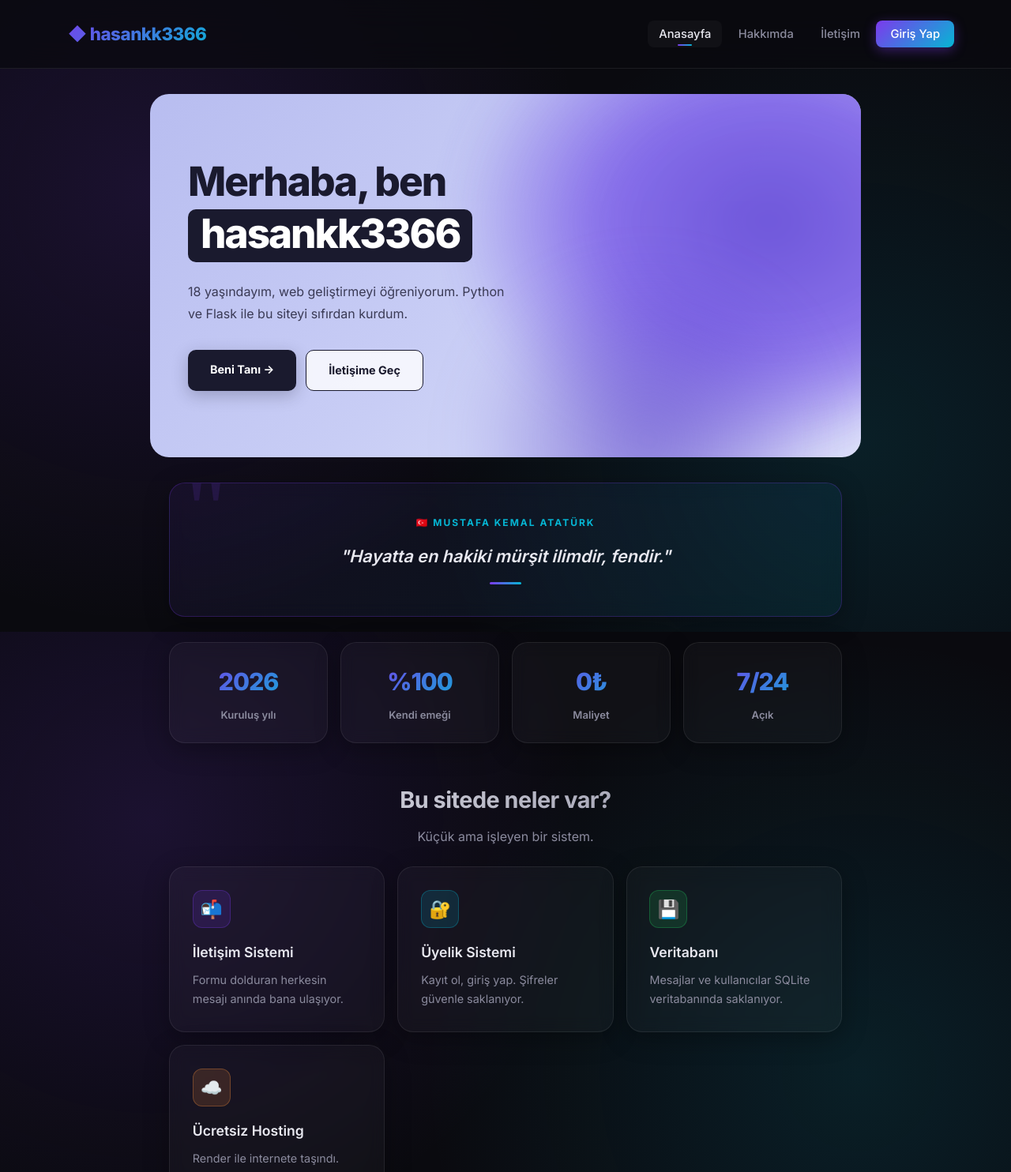
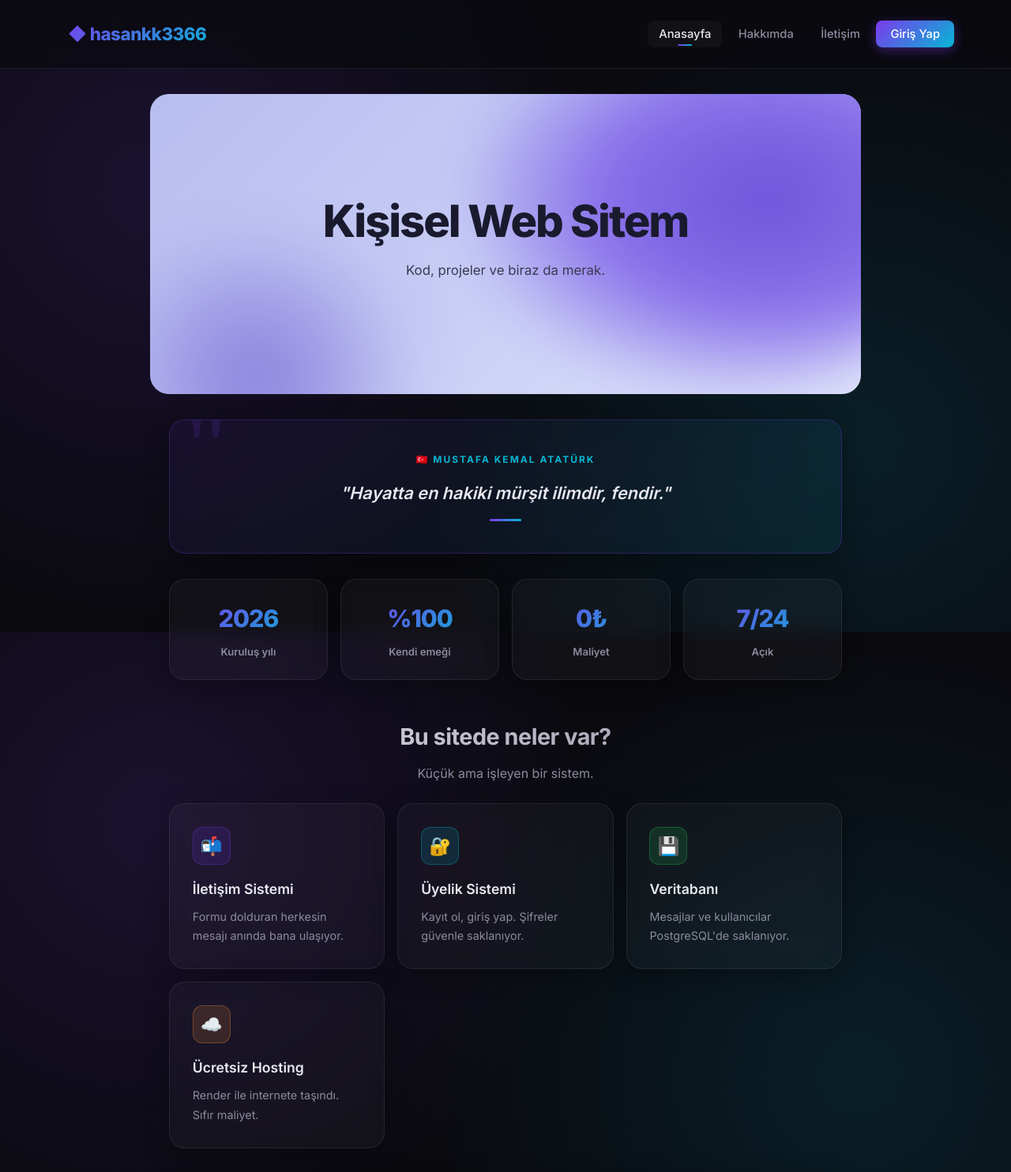
Before and after one commit to hasankk3366/hasankk3366, a Flask app: page / in a window 1280 px wide. Shown: the top 1484 px of the page at 79% size. Run offline with Flask 3, Linux system fonts and the light colour scheme.

Commit message:
hero sadelestirildi

```diff
--- a/templates/index.html
+++ b/templates/index.html
@@ -4,31 +4,20 @@
 
 <!-- HERO -->
 <div style="margin: -1rem -1.5rem 0; padding: 0;">
-    <div style="background: linear-gradient(135deg, #b8bdf0 0%, #c8cdf5 50%, #dfe3fa 100%); border-radius: 24px; padding: 5rem 3rem; position: relative; overflow: hidden; min-height: 460px; display: flex; align-items: center;">
+    <div style="background: linear-gradient(135deg, #b8bdf0 0%, #c8cdf5 50%, #dfe3fa 100%); border-radius: 24px; padding: 5rem 3rem; position: relative; overflow: hidden; min-height: 380px; display: flex; align-items: center; justify-content: center; text-align: center;">
 
-        <!-- Mor blob (sağ tarafta, hafif) -->
+        <!-- Mor blob -->
         <div style="position: absolute; top: -30%; right: -15%; width: 70%; height: 130%; background: radial-gradient(ellipse at 60% 50%, #5b3fd4 0%, #7c5fe8 40%, transparent 75%); border-radius: 50%; filter: blur(30px); opacity: 0.85;"></div>
-        <div style="position: absolute; bottom: -40%; right: 5%; width: 50%; height: 90%; background: radial-gradient(circle at 50% 50%, #4a2fc4, transparent 75%); border-radius: 50%; filter: blur(40px); opacity: 0.6;"></div>
+        <div style="position: absolute; bottom: -40%; left: -10%; width: 50%; height: 90%; background: radial-gradient(circle at 50% 50%, #4a2fc4, transparent 75%); border-radius: 50%; filter: blur(40px); opacity: 0.5;"></div>
 
         <!-- İçerik -->
-        <div style="position: relative; z-index: 2; max-width: 540px;">
-            <h1 style="font-size: 3.2rem; font-weight: 900; letter-spacing: -2px; line-height: 1.05; margin-bottom: 1.5rem; color: #1a1a2e;">
-                Merhaba, ben<br>
-                <span style="background: #1a1a2e; color: #fff; padding: 4px 16px 10px; border-radius: 10px; display: inline-block; margin-top: 8px;">hasankk3366</span>
+        <div style="position: relative; z-index: 2;">
+            <h1 style="font-size: 3.5rem; font-weight: 900; letter-spacing: -2px; line-height: 1.1; color: #1a1a2e; margin: 0;">
+                Kişisel Web Sitem
             </h1>
-
-            <p style="font-size: 1rem; color: #3a3a55; line-height: 1.7; max-width: 420px; margin-bottom: 2rem;">
-                18 yaşındayım, web geliştirmeyi öğreniyorum. Python ve Flask ile bu siteyi sıfırdan kurdum.
+            <p style="font-size: 1.05rem; color: #3a3a55; margin-top: 1rem;">
+                Kod, projeler ve biraz da merak.
             </p>
-
-            <div style="display: flex; gap: 0.75rem; flex-wrap: wrap;">
-                <a href="{{ url_for('hakkimda') }}" style="background: #1a1a2e; color: #fff; padding: 13px 28px; border-radius: 10px; text-decoration: none; font-weight: 700; font-size: 0.9rem; box-shadow: 0 6px 20px rgba(26, 26, 46, 0.25);">
-                    Beni Tanı →
-                </a>
-                <a href="{{ url_for('iletisim') }}" style="background: rgba(255,255,255,0.8); color: #1a1a2e; padding: 13px 28px; border-radius: 10px; text-decoration: none; font-weight: 700; font-size: 0.9rem; border: 1.5px solid #1a1a2e;">
-                    İletişime Geç
-                </a>
-            </div>
         </div>
     </div>
 </div>
@@ -96,7 +85,7 @@
     <div class="card" style="padding: 1.8rem;">
         <div style="width: 48px; height: 48px; border-radius: 12px; background: rgba(34, 197, 94, 0.15); border: 1px solid rgba(34, 197, 94, 0.3); display: flex; align-items: center; justify-content: center; font-size: 1.4rem; margin-bottom: 1rem;">💾</div>
         <h3 style="margin: 0 0 0.5rem;">Veritabanı</h3>
-        <p style="font-size: 0.9rem; margin: 0;">Mesajlar ve kullanıcılar SQLite veritabanında saklanıyor.</p>
+        <p style="font-size: 0.9rem; margin: 0;">Mesajlar ve kullanıcılar PostgreSQL'de saklanıyor.</p>
     </div>
 
     <div class="card" style="padding: 1.8rem;">
```
